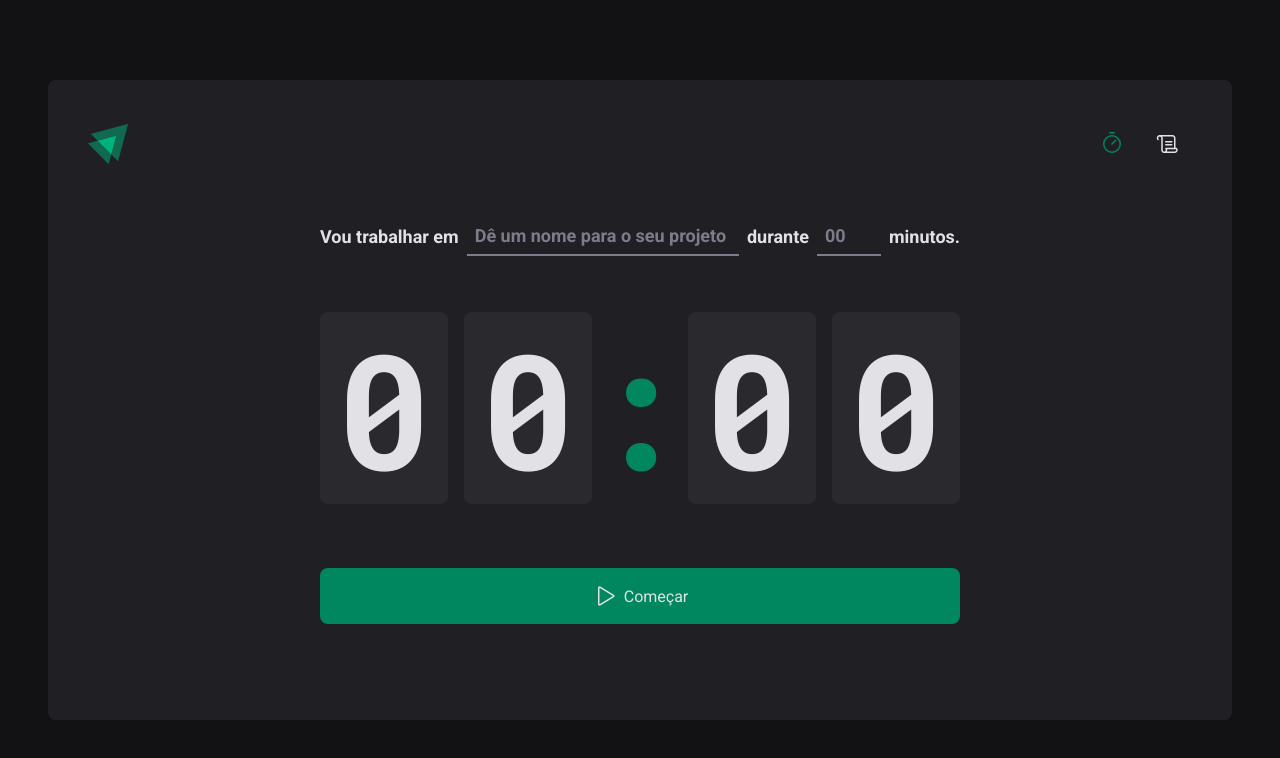
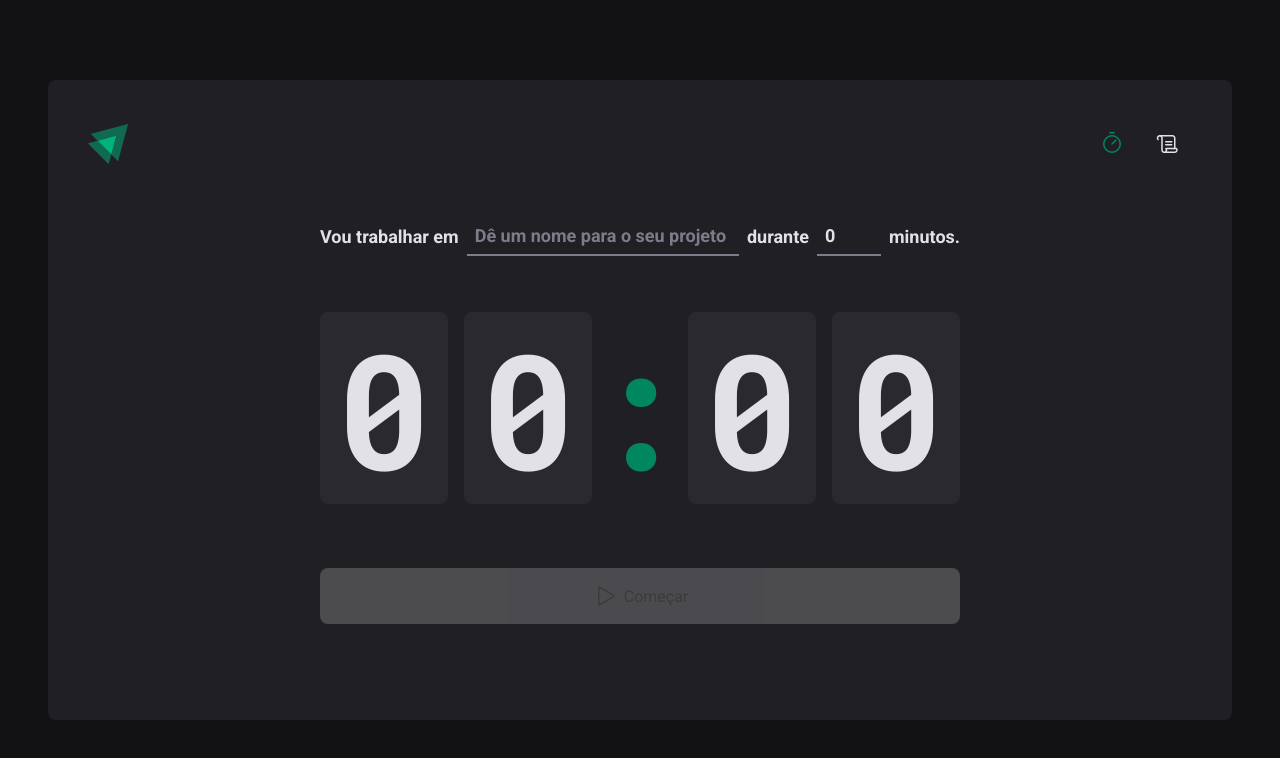
Before and after one commit to willian-moreno/project-stage-02-01-reactjs-ts-ignite-rocketseat, a React (Vite) app: page / in a window 1280 px wide. Shown: the top 758 px of the page. Built offline with nearby package versions, Linux system fonts and the light colour scheme.

Commit message:
refactor: Refatorando nomes e adicionando estados

```diff
--- a/src/pages/Home/index.tsx
+++ b/src/pages/Home/index.tsx
@@ -1,5 +1,5 @@
 import { HandPalm, Play } from 'phosphor-react'
-import { FormEvent, useState } from 'react'
+import { ChangeEvent, FormEvent, useState } from 'react'
 import {
   CountdownButton,
   CountdownContainer,
@@ -11,26 +11,43 @@ import {
 } from './styles'
 
 export function Home() {
+  const [task, setTask] = useState('')
+  const [minutesAmount, setMinutesAmount] = useState(0)
   const [countdownStarted, setCountdownStarted] = useState(true)
 
-  function handleToggleStowatchStatus() {
-    setCountdownStarted((state) => !state)
+  const isCountdownDisabled = [!task, minutesAmount < 0].includes(true)
+
+  function handleCountdown(event: FormEvent<HTMLFormElement>) {
+    event.preventDefault()
   }
 
-  function handleStowatch(event: FormEvent<HTMLFormElement>) {
-    event.preventDefault()
+  function handleNewTask(event: ChangeEvent<HTMLInputElement>) {
+    setTask(event.target.value)
+  }
+
+  function handleNewMinutesAmount(event: ChangeEvent<HTMLInputElement>) {
+    const value = +event.target.value
+    const newValue = value > 60 ? 60 : value < 0 ? 0 : value
+
+    setMinutesAmount(newValue)
+  }
+
+  function handleToggleCountdownStatus() {
+    setCountdownStarted((state) => !state)
   }
 
   return (
     <HomeContainer>
-      <form onSubmit={handleStowatch}>
+      <form onSubmit={handleCountdown}>
         <FormContainer>
           <label htmlFor="task">Vou trabalhar em</label>
           <TaskInput
             type="text"
             id="task"
+            value={task}
             placeholder="Dê um nome para o seu projeto"
             list="task-suggestions"
+            onChange={handleNewTask}
           />
 
           <datalist id="task-suggestions">
@@ -41,10 +58,12 @@ export function Home() {
           <MinutesAmountInput
             type="number"
             id="minutesAmount"
+            value={minutesAmount}
             placeholder="00"
             min={5}
             max={60}
             step={5}
+            onChange={handleNewMinutesAmount}
           />
 
           <span>minutos.</span>
@@ -61,8 +80,9 @@ export function Home() {
         {countdownStarted ? (
           <CountdownButton
             type="submit"
-            variant="primary"
-            onClick={handleToggleStowatchStatus}
+            $variant="primary"
+            disabled={isCountdownDisabled}
+            onClick={handleToggleCountdownStatus}
           >
             <Play size={24} />
             Começar
@@ -70,8 +90,8 @@ export function Home() {
         ) : (
           <CountdownButton
             type="submit"
-            variant="danger"
-            onClick={handleToggleStowatchStatus}
+            $variant="danger"
+            onClick={handleToggleCountdownStatus}
           >
             <HandPalm size={24} />
             Interromper
```
